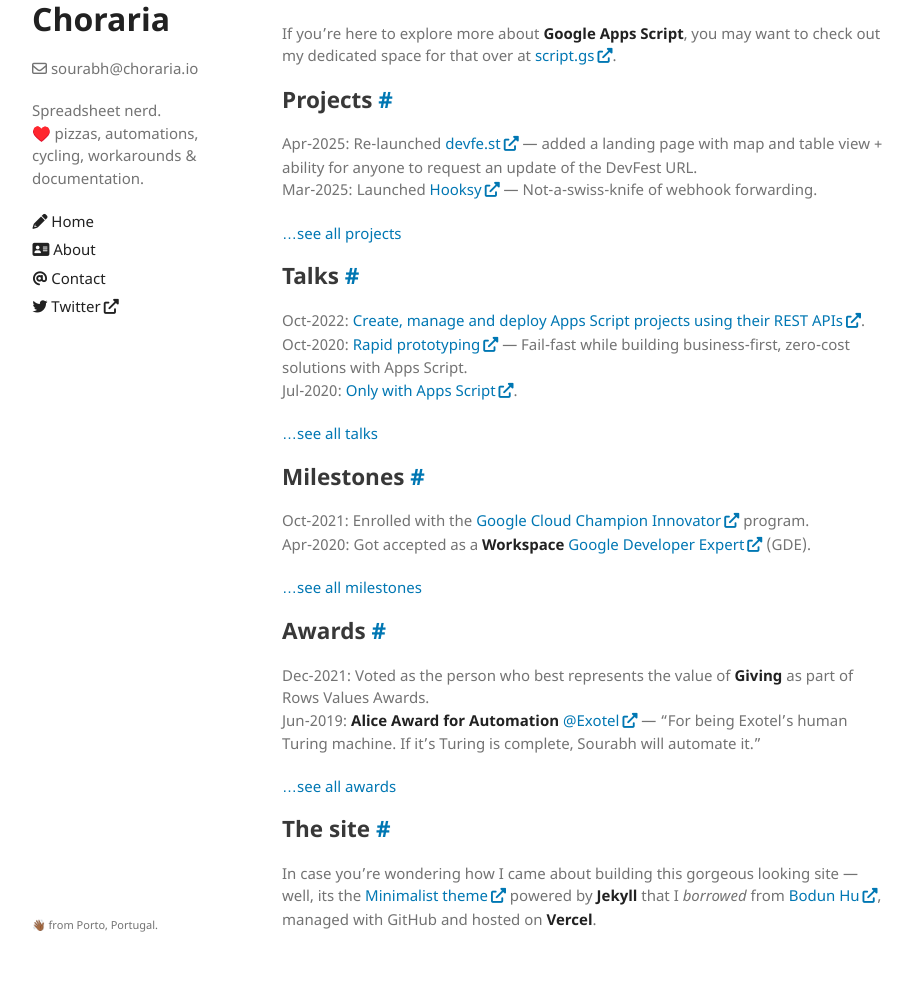
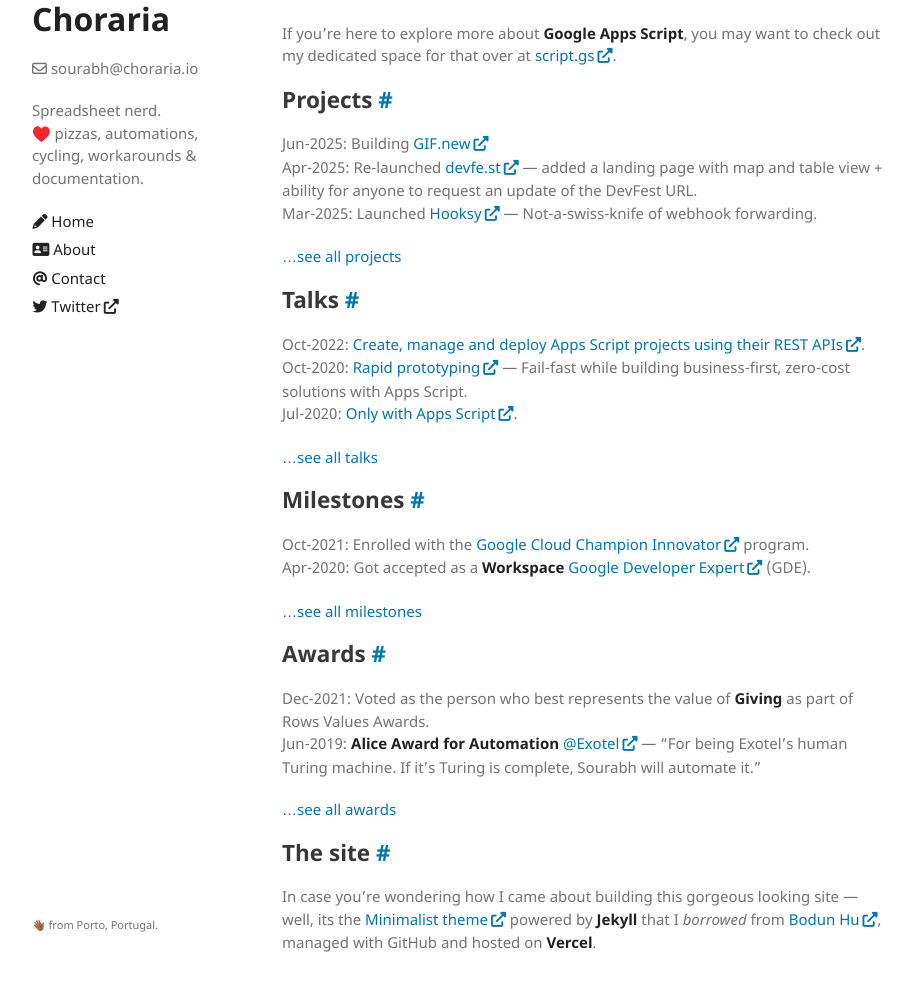
Before and after one commit to choraria/choraria-io, a Jekyll site: the page built from pages/about.md, in a window 1280 px wide and 1250 px high. Shown: the part 246-1237 px from the top of the window, without its empty margins (178-1091 px from the left). Built offline with Jekyll 4.4.1, drawn with Linux system fonts in a browser that asks for light colours.

Commit message:
added GIF.new

```diff
--- a/pages/about.md
+++ b/pages/about.md
@@ -13,6 +13,7 @@ If you're here to explore more about **Google Apps Script**, you may want to che
 
 ## Projects
 
+Jun-2025: Building [GIF.new](https://www.gif.new/)<br />
 Apr-2025: Re-launched [devfe.st](https://devfe.st/) — added a landing page with map and table view + ability for anyone to request an update of the DevFest URL.<br />
 Mar-2025: Launched [Hooksy](https://hooksy.co/) — Not-a-swiss-knife of webhook forwarding.<br />
 
```
Also changed, not shown: pages/projects.md (+1 -0 lines).
